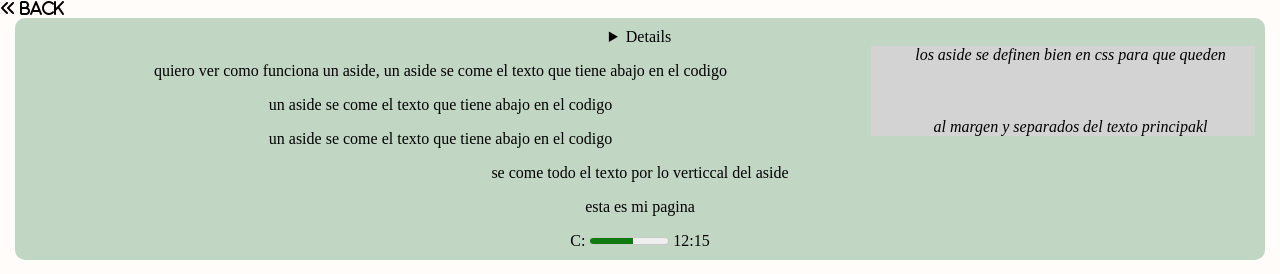
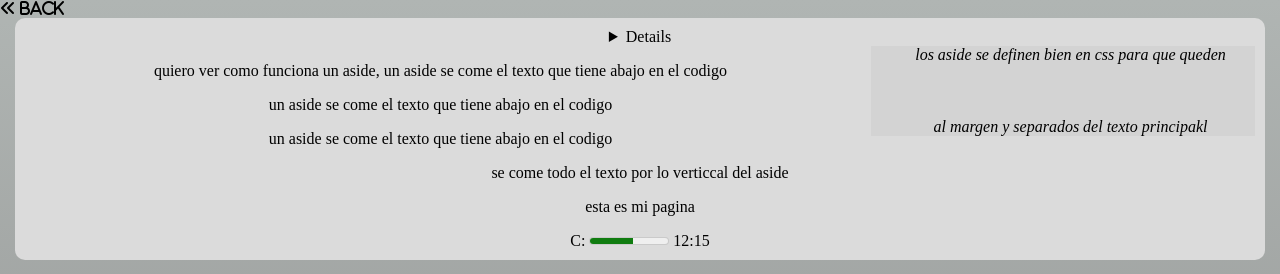
Before and after one commit to Heviazepam/tomashevia.github.io, a plain HTML site: page Test/test.html in a window 1280 px wide. Shown: the top 274 px of the page. Drawn offline with Linux system fonts and the light colour scheme.

Commit message:
new colors

```diff
--- a/Style/homepage.css
+++ b/Style/homepage.css
@@ -1,5 +1,6 @@
 body {
     background-color: rgb(255, 252, 249);
+    background-image: linear-gradient( rgb(176, 181, 179), rgb(112, 111, 111));
     margin: 0;
 }
 
@@ -7,7 +8,7 @@ body {
     margin: 0 15px 15px 15px;
     padding: 10px;
     text-align: center;
-    background-color: rgb(193, 215, 196);
+    background-color: rgb(219, 219, 219);
     border-radius: 10px;
 }
 
--- a/Test/test.html
+++ b/Test/test.html
@@ -8,7 +8,7 @@
 	<script src="https://kit.fontawesome.com/9da87ada9e.js" crossorigin="anonymous">
 
 	</script>
-	<link rel="icon" type="image" href="../Archivos/meteor-solid (1).svg">
+	<link rel="icon" type="image" href="../Archivos/meteor-solid.svg">
 	<meta name="viewport" content="width=device-width, initial-scale=1">
 </head>
 
```
